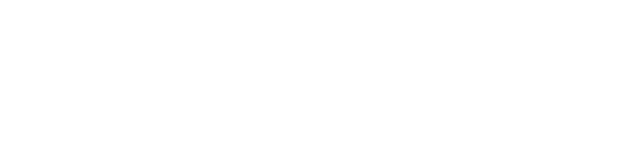
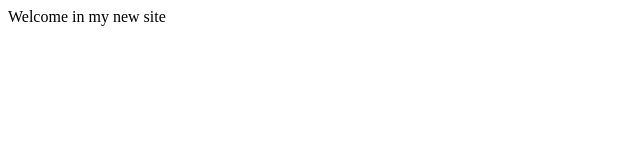
Before and after one commit to Shado25/Shado25.github.io, a plain HTML site: page index.html in a window 1280 px wide. Shown: the whole page, without its empty margins (0-640 px from the left). Drawn offline with Linux system fonts and the light colour scheme.

Commit message:
initial commit

```diff
--- a/index.html
+++ b/index.html
@@ -2,9 +2,9 @@
 <html lang="en">
 <head>
     <meta charset="UTF-8">
-    <title>Title</title>
+    <title>My new site</title>
 </head>
 <body>
-
+Welcome in my new site
 </body>
 </html>
```
Also changed, not shown: 1 other file.
